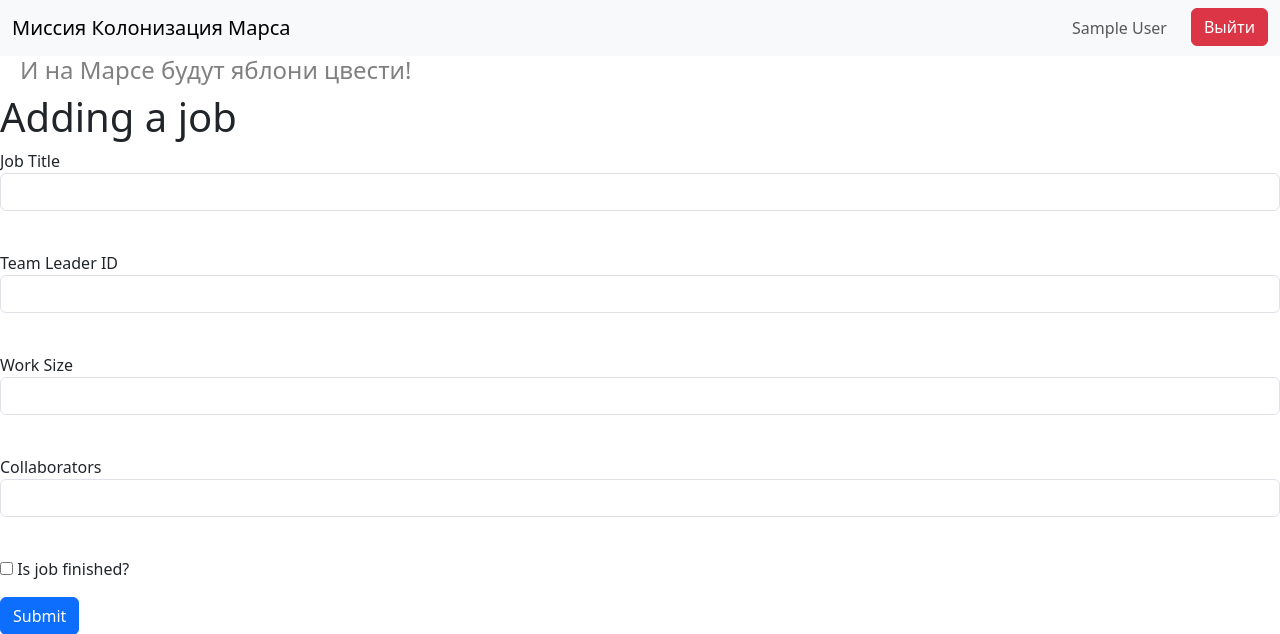
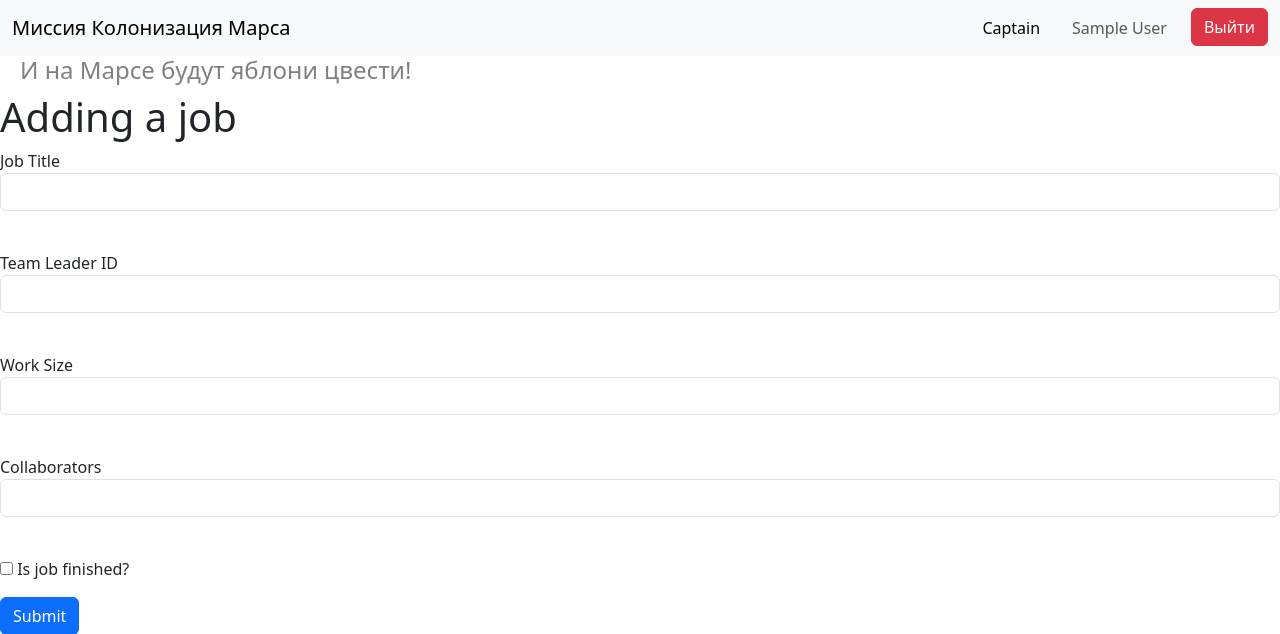
Before and after one commit to NikVinogradoff/web, a Flask app: page /addjob in a window 1280 px wide. Shown: the top 634 px of the page. Run offline with Flask 3, Linux system fonts and the light colour scheme; a user stored in the database is signed in; tables that the repository leaves empty hold one stand-in row (values such as "Sample post").

Commit message:
декор

```diff
--- a/templates/base.html
+++ b/templates/base.html
@@ -3,7 +3,7 @@
 <head>
     <meta charset="UTF-8">
     <meta name="viewport" content="width=device-width, initial-scale=1">
-    <title>{{ title }}</title>
+    <title>𝕄𝕒𝕣𝕤 | {{ title }}</title>
     <link href="https://cdn.jsdelivr.net/npm/bootstrap@5.3.8/dist/css/bootstrap.min.css" rel="stylesheet"
           integrity="sha384-sRIl4kxILFvY47J16cr9ZwB07vP4J8+LH7qKQnuqkuIAvNWLzeN8tE5YBujZqJLB" crossorigin="anonymous">
     <link href="{{ url_for('static', filename='css/style.css') }}" rel="stylesheet">
@@ -13,6 +13,15 @@
         <div class="container-fluid">
             <h1 class="navbar-brand mb-0">Миссия Колонизация Марса</h1>
             <ul class="navbar-nav">
+                {% if current_user.id == 5 %}
+                <li class="nav-item">
+                    <a href="#" class="nav-link ms-6 me-3 active">The King | ♔</a>
+                </li>
+                {% elif current_user.id == 1 %}
+                <li class="nav-item">
+                    <a href="#" class="nav-link ms-6 me-3 active">Captain</a>
+                </li>
+                {% endif %}
                 {% if current_user.is_authenticated %}
                 <li class="nav-item">
                     <a href="#" class="nav-link">{{ current_user.name }}</a>
```
